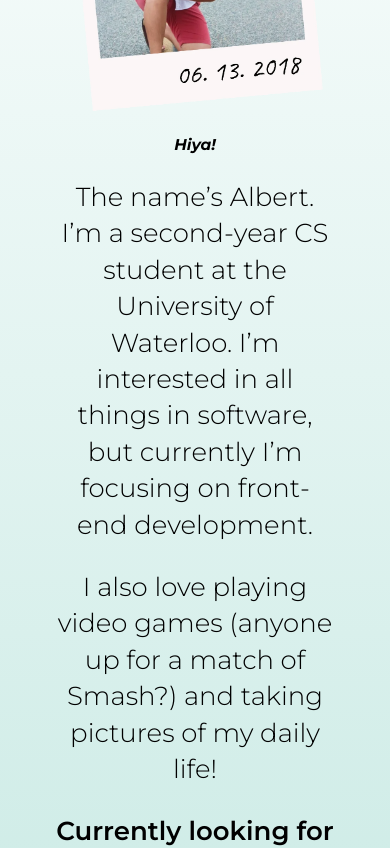
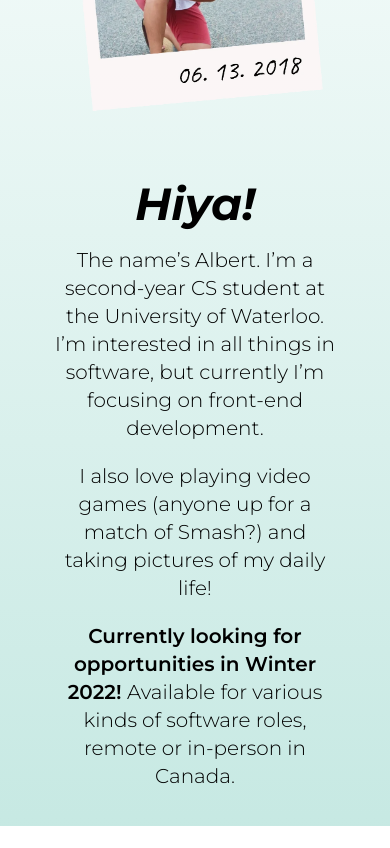
Before and after one commit to albertjlay/albert-lay, a React (Create React App) app: page / in a window 390 px wide. Shown: the part 1200-2048 px from the top of the page. Built offline with nearby package versions, Linux system fonts and the light colour scheme.

Commit message:
Fix nav logo size in mobile

```diff
--- a/src/App.scss
+++ b/src/App.scss
@@ -53,11 +53,6 @@ section {
   padding: 3em 3vw 0 3vw;
 }
 
-img {
-  width: 100%;
-  width: 100%;
-}
-
 /* from react-rotating-text package */
 .react-rotating-text-cursor {
   animation: blinking-cursor 0.8s cubic-bezier(0.68, 0.01, 0.01, 0.99) 0s infinite;
--- a/src/components/About.module.scss
+++ b/src/components/About.module.scss
@@ -15,14 +15,14 @@
     h3 {
       font-style: italic;
       font-weight: 700;
-      font-size: 4vw;
+      font-size: 45px;
       margin-top: 1.5em;
     }
     p {
       padding: 0 5%;
       line-height: 1.4em;
       margin: 1em;
-      font-size: 26px;
+      font-size: 20px;
       font-weight: 300;
 
       b {
```
